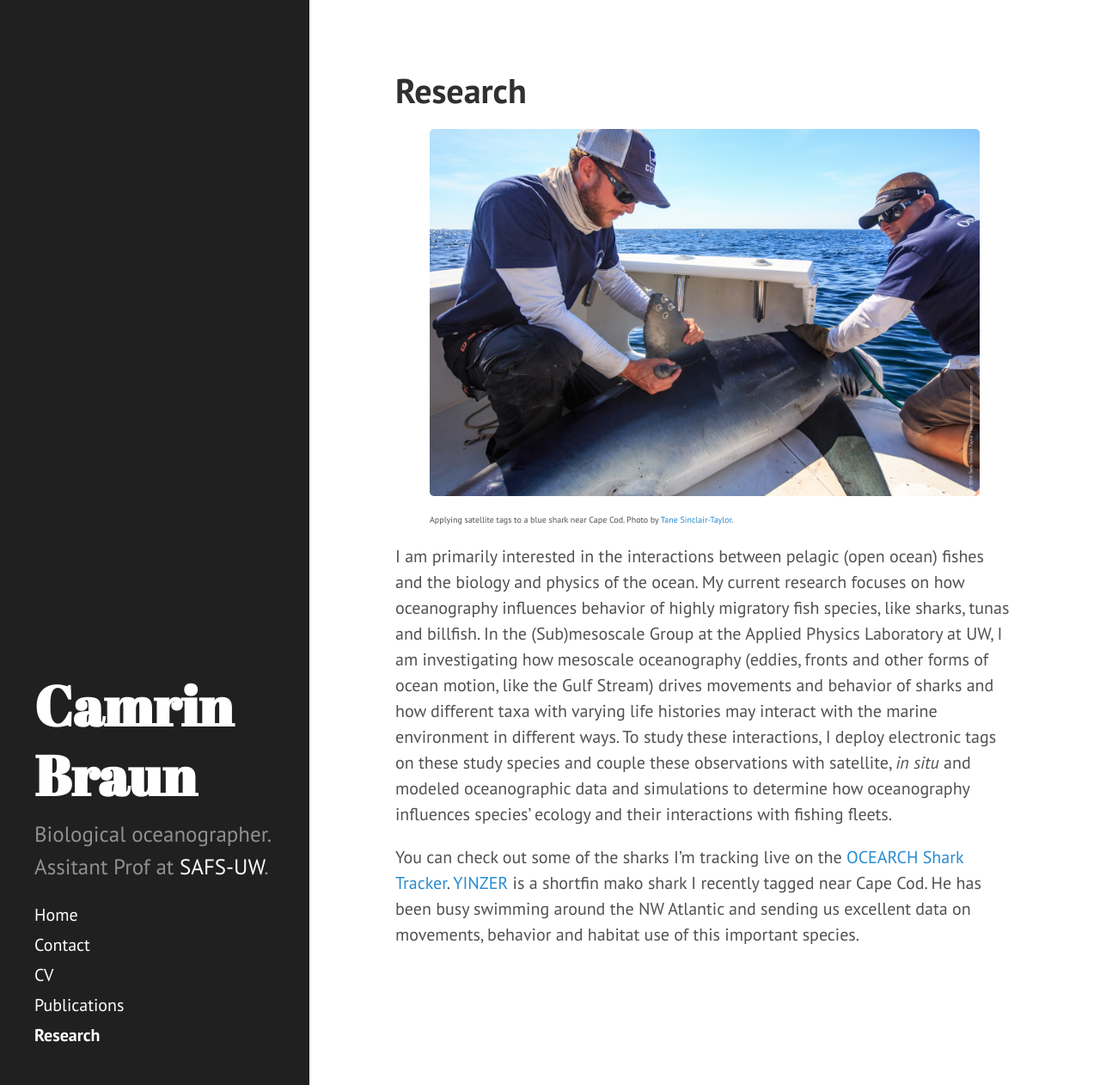
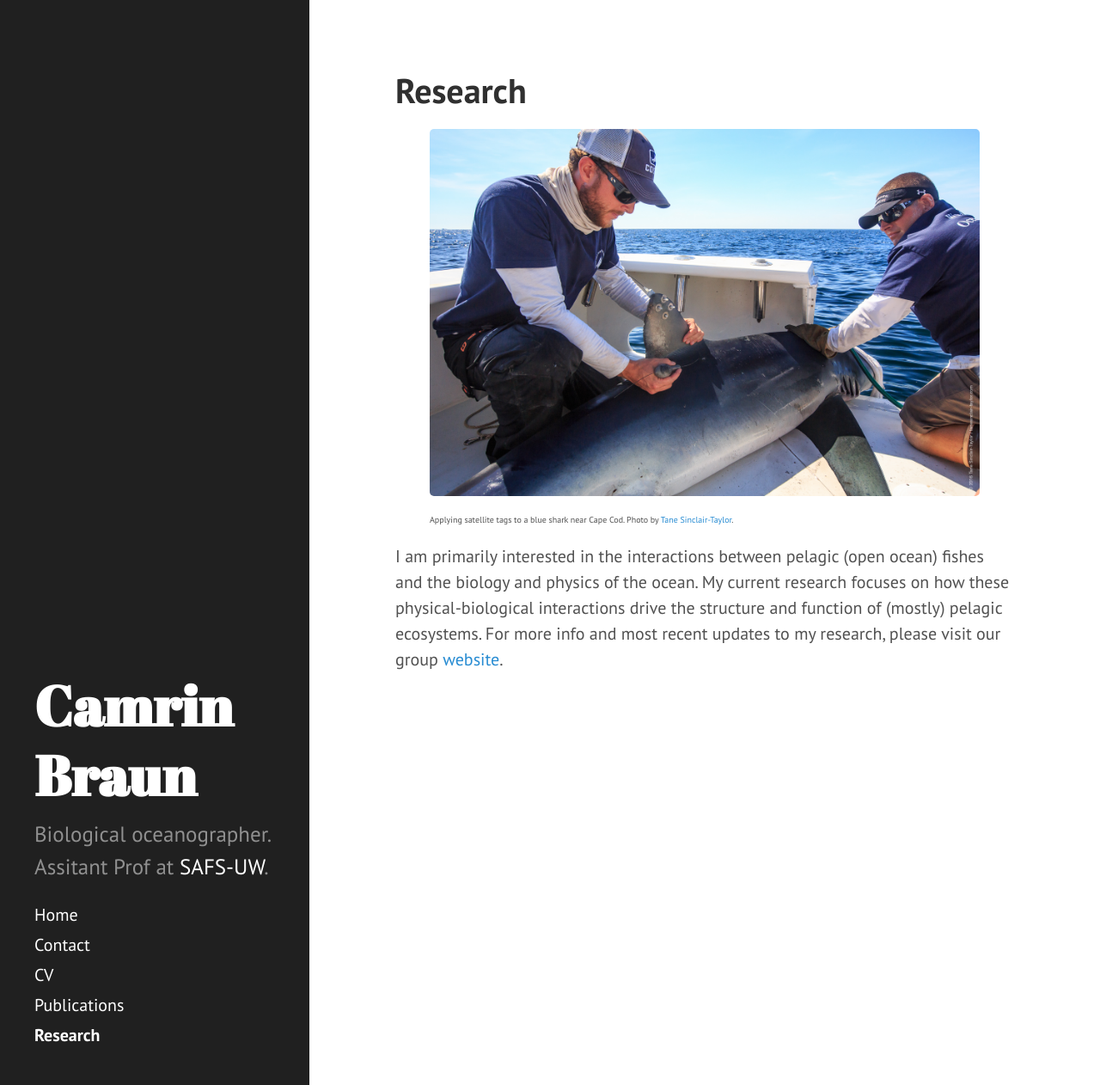
Before and after one commit to camrinbraun/camrinbraun.github.io, a Jekyll site: the page built from research.md, in a window 1280 px wide and 1262 px high. Shown: the whole window at 86% size. Built offline with Jekyll 4.4.1, drawn with Linux system fonts in a browser that asks for light colours.

Commit message:
update home page and research info

```diff
--- a/research.md
+++ b/research.md
@@ -17,6 +17,4 @@
   Applying satellite tags to a blue shark near Cape Cod. Photo by <a href="https://tanesinclair-taylor.com/" target="_blank">Tane Sinclair-Taylor</a>.</figcaption>
 </figure>
 
-I am primarily interested in the interactions between pelagic (open ocean) fishes and the biology and physics of the ocean. My current research focuses on how oceanography influences behavior of highly migratory fish species, like sharks, tunas and billfish. In the (Sub)mesoscale Group at the Applied Physics Laboratory at UW, I am investigating how mesoscale oceanography (eddies, fronts and other forms of ocean motion, like the Gulf Stream) drives movements and behavior of sharks and how different taxa with varying life histories may interact with the marine environment in different ways. To study these interactions, I deploy electronic tags on these study species and couple these observations with satellite, <i>in situ</i> and modeled oceanographic data and simulations to determine how oceanography influences species' ecology and their interactions with fishing fleets.
-
-You can check out some of the sharks I'm tracking live on the <a href="https://www.ocearch.org/" target="_blank">OCEARCH Shark Tracker</a>. <a href="https://www.ocearch.org/tracker/?details=273/" target="_blank">YINZER</a> is a shortfin mako shark I recently tagged near Cape Cod. He has been busy swimming around the NW Atlantic and sending us excellent data on movements, behavior and habitat use of this important species.
+I am primarily interested in the interactions between pelagic (open ocean) fishes and the biology and physics of the ocean. My current research focuses on how these physical-biological interactions drive the structure and function of (mostly) pelagic ecosystems. For more info and most recent updates to my research, please visit our group <a href="https://depts.washington.edu/marinepredators/publications/" target="_blank">website</a>.
```
Also changed, not shown: index.md (+1 -1 lines).
